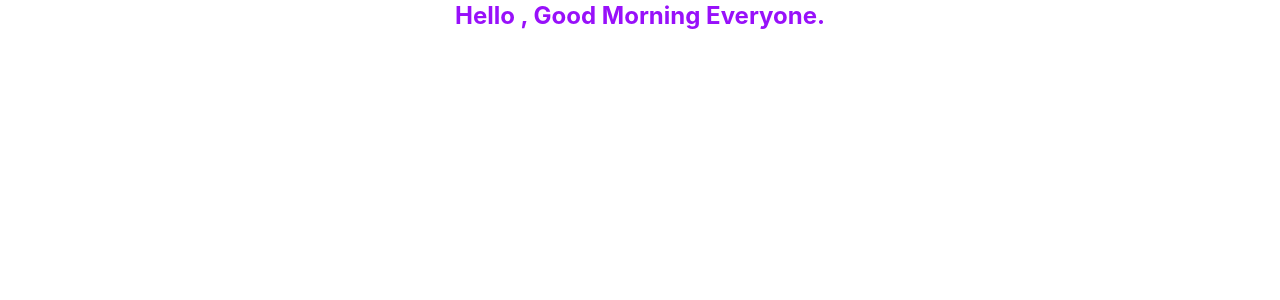
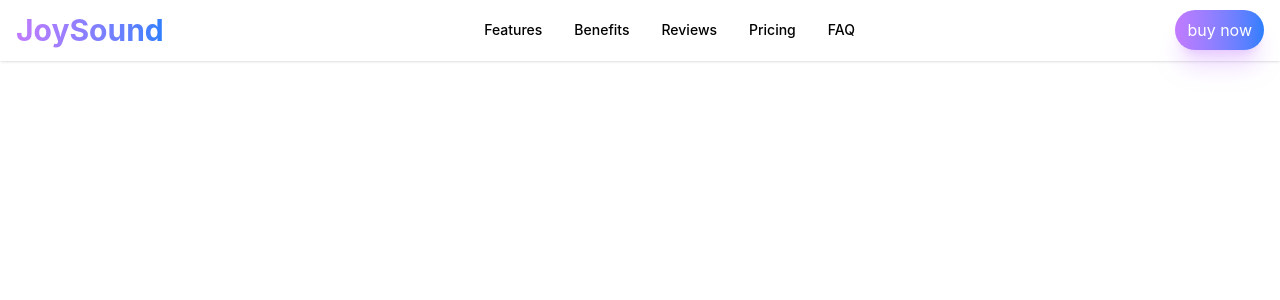
Before and after one commit to Joy-chandra-roy/product-landing-page, a React (Vite) app: page / in a window 1280 px wide. Shown: the top 300 px of the page. Built offline with nearby package versions, Linux system fonts and the light colour scheme.

Commit message:
make the desktop navbar design

```diff
--- a/src/App.jsx
+++ b/src/App.jsx
@@ -1,16 +1,9 @@
 import React from 'react';
-import {motion} from "motion/react"
+import Home from './pages/Home';
 const App = () => {
   return (
     <div>
-      <motion.h1
-      initial={{opacity:0, y:40}}
-      animate={{opacity:1, y:0}}
-      transition={{duration:0.8}}
-       className='text-2xl font-bold text-center text-purple-600'
-       >
-        Hello , Good Morning Everyone.
-        </motion.h1>
+     <Home/>
     </div>
   );
 };
--- /dev/null
+++ b/src/components/layout/Footer.jsx
@@ -0,0 +1,11 @@
+import React from 'react';
+
+const Footer = () => {
+    return (
+        <div>
+
+        </div>
+    );
+};
+
+export default Footer;
--- /dev/null
+++ b/src/components/layout/Navbar.jsx
@@ -0,0 +1,47 @@
+import React, { useState } from 'react';
+
+const Navbar = () => {
+
+    const navItems=["Features", "Benefits", "Reviews", "Pricing", "FAQ"]
+    const[active, setActive]=useState("")
+
+
+    return (
+
+            <header className='bg-white/80 border-b border-white/20 shadow-sm backdrop-blur-xl  sticky top-0 z-50'>
+                <div className='max-w-7xl mx-auto px-4 '>
+                    <div className='flex justify-between items-center h-15'>
+                        <a href=''
+                        className='text-3xl font-bold bg-gradient-to-r from-purple-400 to-blue-500 text-transparent bg-clip-text'
+                        >JoySound</a>
+                        <nav className='hidden md:flex items-center gap-8'>
+                            {
+                                navItems.map((item, index)=>(
+                                    <a
+                                    href=''
+                                    key={index}
+                                    onClick={(e)=>{
+                                        e.preventDefault()
+                                        setActive(item)
+                                    }}
+                                    className={`text-sm font-medium transition-colors duration-300 ${
+                                        active===item?
+                                        "text-blue-500":"hover:text-purple-500"
+                                    }`}
+                                    >
+                                        {item}
+                                    </a>
+                                ))
+                            }
+                        </nav>
+                        <button className='bg-gradient-to-r from-purple-400 to-blue-500 text-white px-3 py-2 rounded-full shadow-xl shadow-purple-400/30 cursor-pointer hover:opacity-80'>buy now</button>
+                    </div>
+                </div>
+
+            </header>
+
+
+    );
+};
+
+export default Navbar;
--- /dev/null
+++ b/src/pages/Home.jsx
@@ -0,0 +1,17 @@
+import React from 'react';
+import Navbar from '../components/layout/Navbar';
+import Footer from '../components/layout/Footer';
+
+const Home = () => {
+    return (
+        <div>
+            <Navbar/>
+            <div>
+
+            </div>
+            <Footer/>
+        </div>
+    );
+};
+
+export default Home;
```
